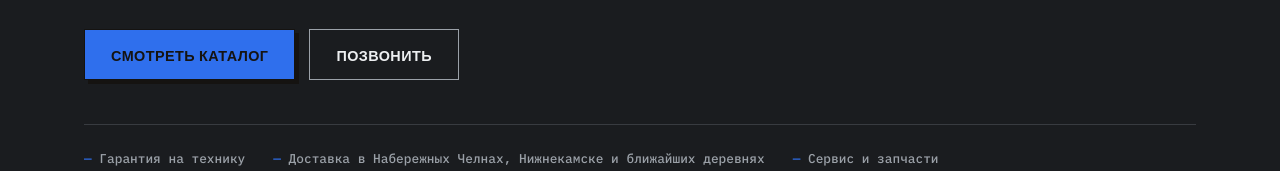
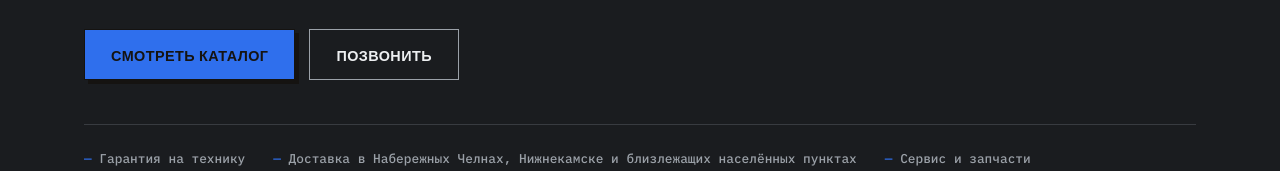
Before and after one commit to mototo6616/motprojprob2, a website: page index.html in a window 1280 px wide. Shown: the part 629-800 px from the top of the page. Drawn offline with nearby package versions, Linux system fonts and the light colour scheme.

Commit message:
Update index.html

```diff
--- a/index.html
+++ b/index.html
@@ -50,7 +50,7 @@
       </div>
       <ul class="hero__badges">
         <li>Гарантия на технику</li>
-        <li>Доставка в Набережных Челнах, Нижнекамске и ближайших деревнях</li>
+        <li>Доставка в Набережных Челнах, Нижнекамске и близлежащих населённых пунктах</li>
         <li>Сервис и запчасти</li>
       </ul>
     </div>
```
